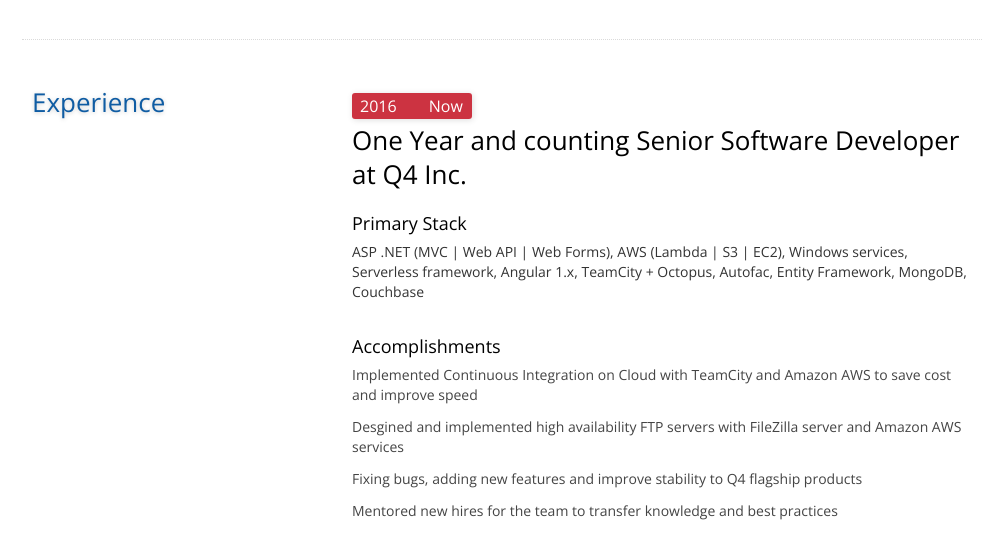
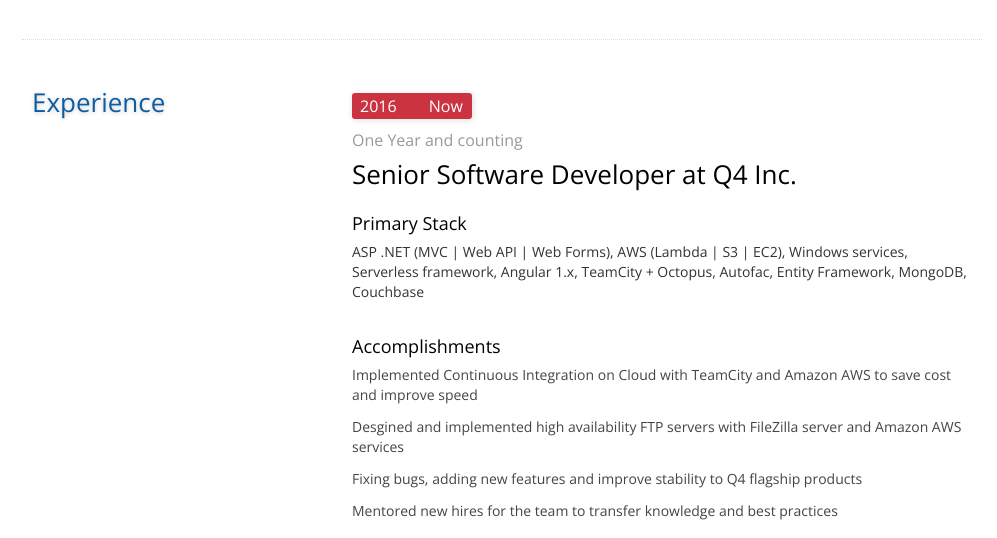
Before and after one commit to tomluong/tomluong.github.io, a plain HTML site: page index.html in a window 1280 px wide. Shown: the part 190-728 px from the top of the page, without its empty margins (138-1135 px from the left). Drawn offline with nearby package versions, Linux system fonts and the light colour scheme; a web font is replaced by a local one.

Commit message:
Create base.css

```diff
--- a/css/base.css
+++ b/css/base.css
@@ -771,3 +771,9 @@
 	margin: 0 10px;
 
 }
+
+.senority {
+	display: block;
+	font-size: 12pt;
+	color: #999;
+}
```
